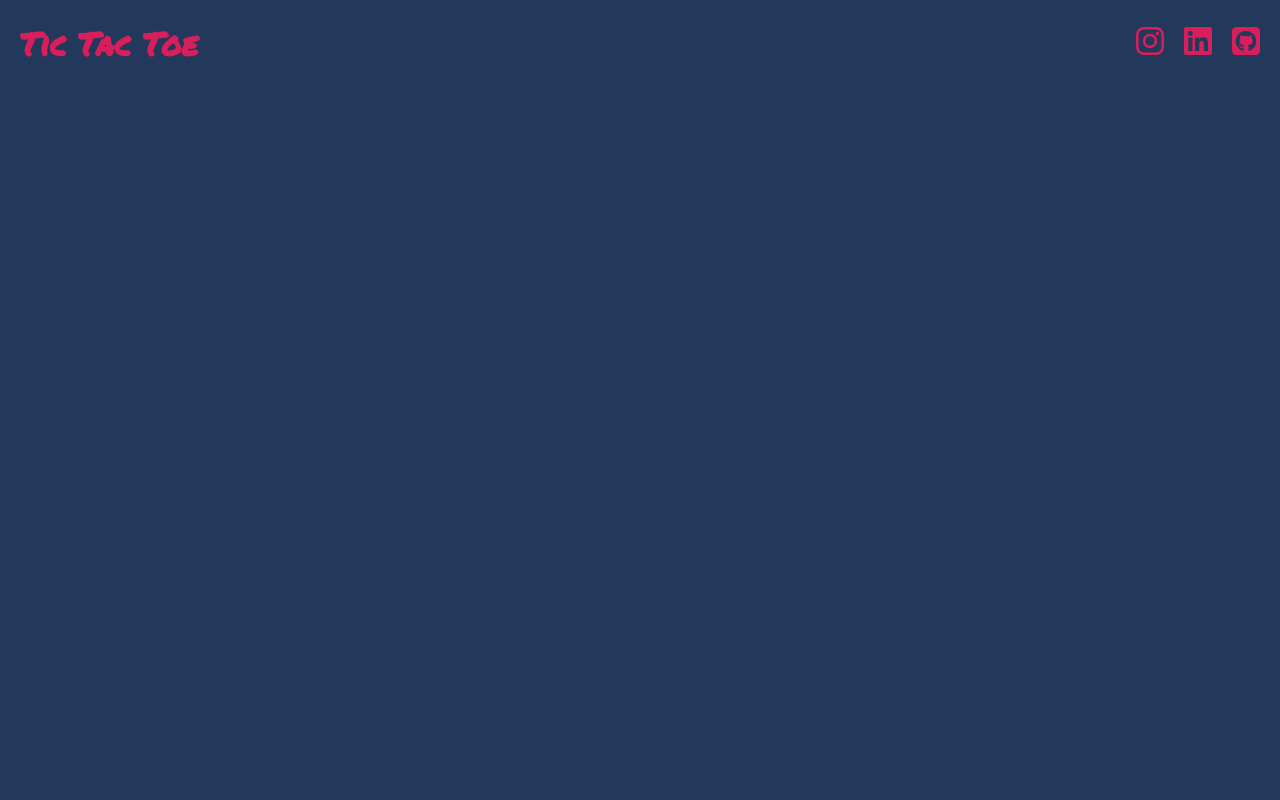
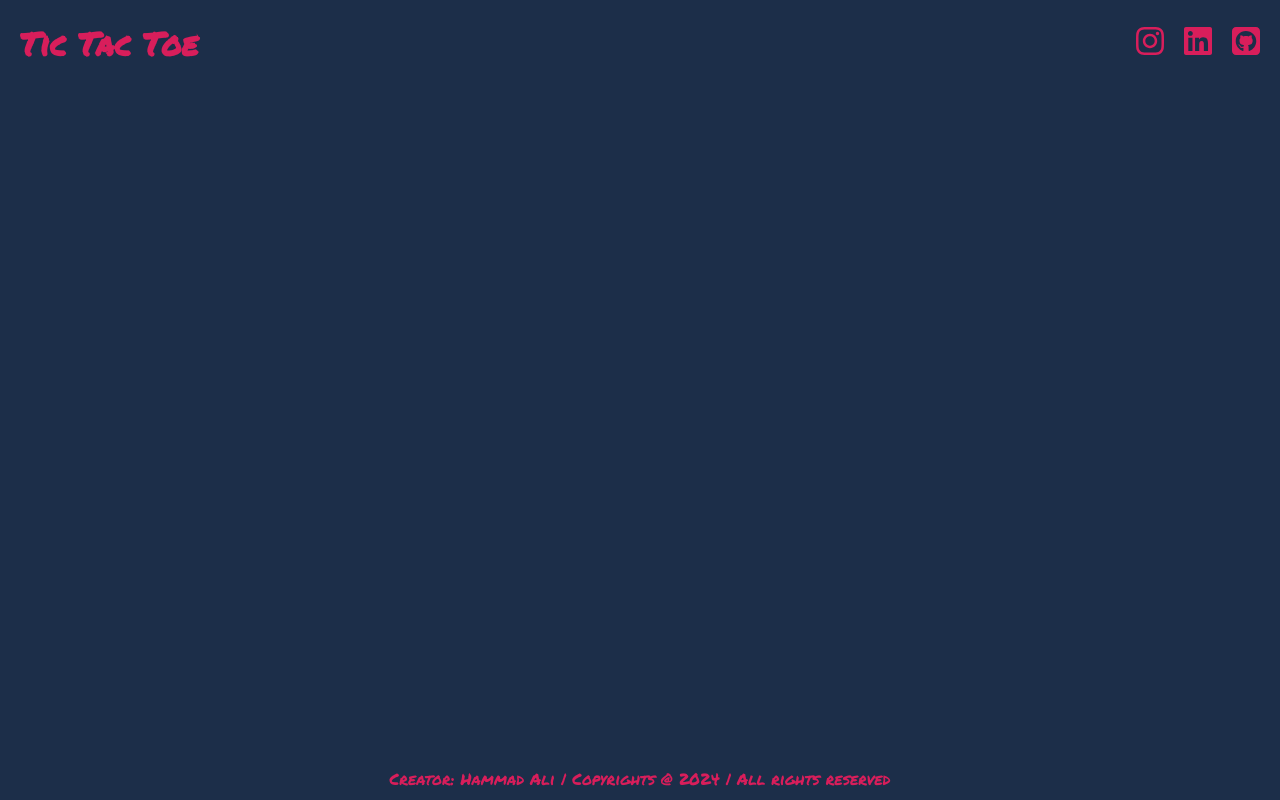
Before and after one commit to HammadAli132/Tic-Tac-Toe-Game, a plain HTML site: page index.html in a window 1280 px wide. Drawn offline with Linux system fonts and the light colour scheme.

Commit message:
Done with footer. Adjusted body background color

```diff
--- a/index.html
+++ b/index.html
@@ -19,6 +19,8 @@
         </nav>
     </header>
     <main></main>
-    <footer></footer>
+    <footer>
+        <p>Creator: Hammad Ali | Copyrights @ <span id="date"></span> | All rights reserved</p>
+    </footer>
 </body>
 </html>
--- a/script.js
+++ b/script.js
@@ -0,0 +1,2 @@
+const date = document.getElementById("date");
+date.innerText = new Date().getFullYear();
--- a/style.css
+++ b/style.css
@@ -7,20 +7,20 @@
 }
 
 :root {
-    --primary-color: #23395B;
+    --primary-color: #1c2e49;
     --secondary-color: #D81E5B;
     --font: 'Permanent Marker', cursive;
 }
 
 html {
-    min-height: 100%;
+    height: 100%;
 }
 
 body {
     font-family: var(--font);
     background-color: var(--primary-color);
     color: var(--secondary-color);
-    height: 100%;
+    min-height: 100%;
     display: flex;
     flex-direction: column;
 }
@@ -53,3 +53,11 @@ header {
 #navlinks > li > a > img:hover {
     transform: scale(1.2);
 }
+
+footer {
+    margin-top: auto;
+    padding: 10px;
+    display: flex;
+    justify-content: center;
+    align-items: center;
+}
```
